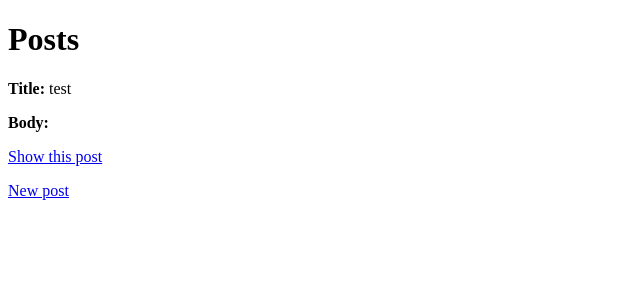
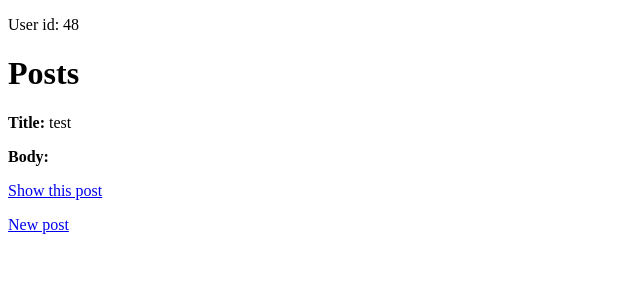
Before and after one commit to k1r8r0wn/security_testbed, a Rails app: page /posts in a window 1280 px wide. Shown: the top 300 px of the page, without its empty margins (0-640 px from the left). Run offline with Rails 7, Linux system fonts and the light colour scheme; data comes from the database, SQL or seed files in the repository; some libraries are stand-ins or nearby versions.

Commit message:
Add session usage

```diff
--- a/app/controllers/posts_controller.rb
+++ b/app/controllers/posts_controller.rb
@@ -3,6 +3,7 @@ class PostsController < ApplicationController
 
   # GET /posts or /posts.json
   def index
+    session[:id] ||= rand(1..100)
     @posts = Post.all
   end
 
--- a/app/views/posts/index.html.erb
+++ b/app/views/posts/index.html.erb
@@ -1,4 +1,6 @@
 <p style="color: green"><%= notice %></p>
+
+<p>User id: <%= session[:id] %></p>
 
 <h1>Posts</h1>
 
```
